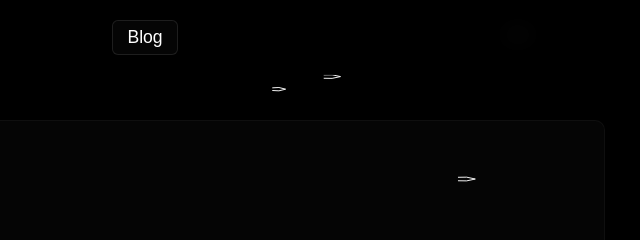
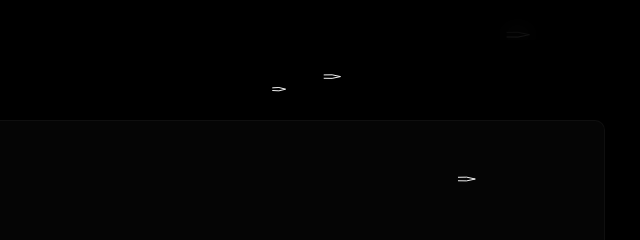
Before and after one commit to funscoietyxboyz/0xboyz, a plain HTML site: page Blog.html in a window 1280 px wide. Shown: the top 240 px of the page, 535-1175 px from the left. Drawn offline with Linux system fonts and the light colour scheme.

Commit message:
Update Blog.html

```diff
--- a/Blog.html
+++ b/Blog.html
@@ -133,7 +133,7 @@
   <canvas id="birds"></canvas>
 
   <header>
-    <a href="blog.html">Blog</a>
+    <!-- tulisan Blog dihapus -->
   </header>
 
   <main class="container" id="content-en">
@@ -151,7 +151,7 @@
 
     <article class="post">
       <h2>A little story how I got Hall of Fame (Microsoft)</h2>
-      <div class="meta">Published:May 2025 </div>
+      <div class="meta">Published: May 2025 </div>
       <a class="read-more" href="#">Read More →</a>
     </article>
   </main>
@@ -171,7 +171,7 @@
 
     <article class="post">
       <h2>Kisah Singkat bagaimana saya masuk Hall of Fame (Microsoft)</h2>
-      <div class="meta">Diterbitkan:May 2025</div>
+      <div class="meta">Diterbitkan: May 2025</div>
       <a class="read-more" href="#">Baca Selengkapnya →</a>
     </article>
   </main>
```
